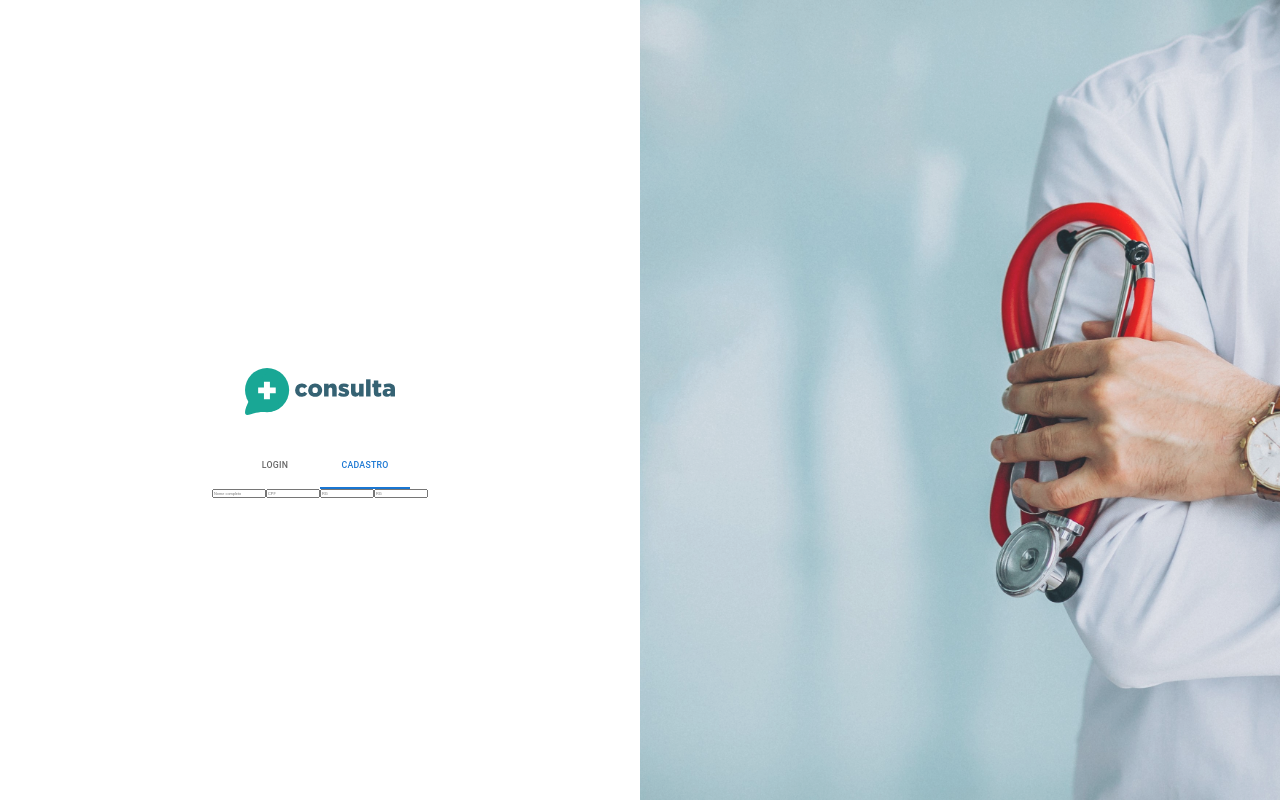
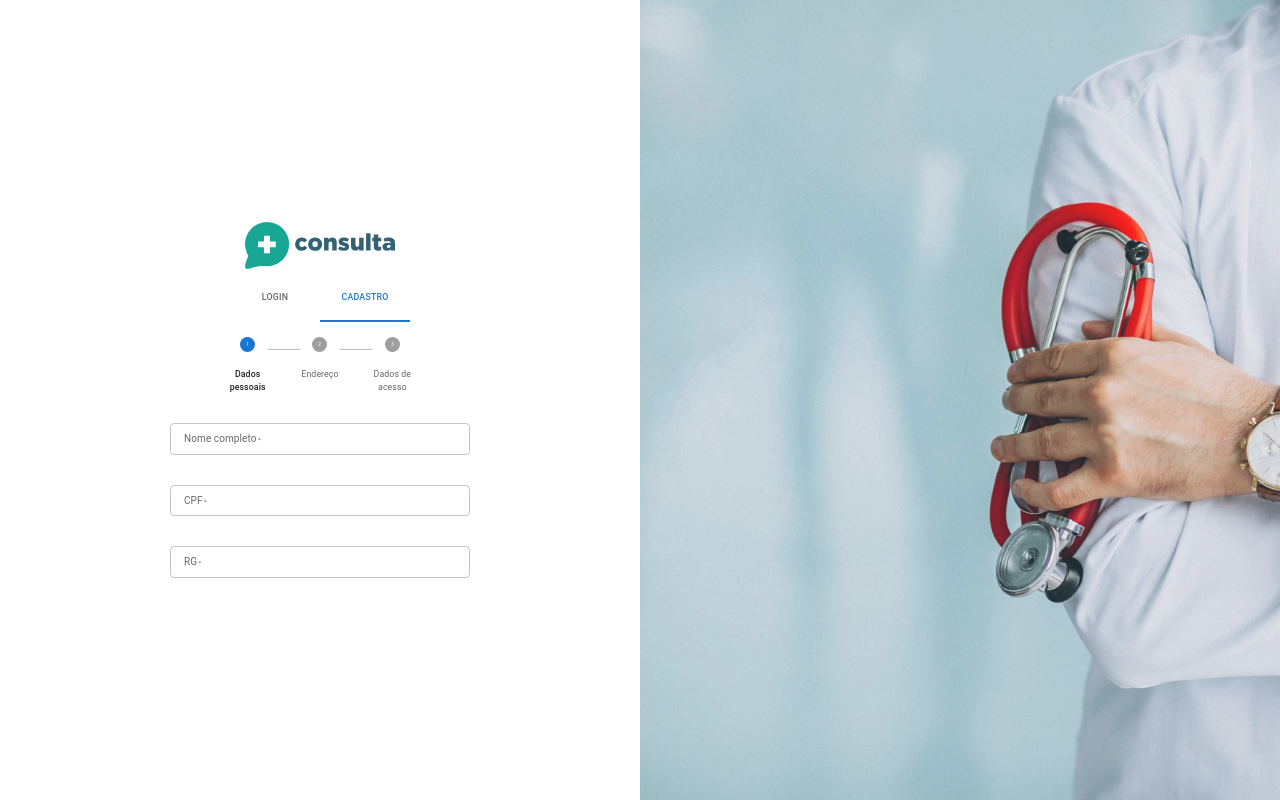
Before and after one commit to loisfg/mais-consulta-ws, a React (Create React App) app in the folder projeto/front/mais-consulta/: page / in a window 1280 px wide. Both pictures are taken after a click on the tab "CADASTRO". Built offline with nearby package versions, Linux system fonts and the light colour scheme.

Commit message:
feat(front): criar cadastro de pacientes

```diff
--- a/projeto/front/mais-consulta/src/components/FormLogin/styles.js
+++ b/projeto/front/mais-consulta/src/components/FormLogin/styles.js
@@ -1,7 +1,7 @@
 import styled from 'styled-components';
 
 export const Container = styled.div `
-  height: 20rem;
+  height: 15rem;
   display: flex;
   flex-direction: column;
   align-items: center;
--- a/projeto/front/mais-consulta/src/components/Input/index.jsx
+++ b/projeto/front/mais-consulta/src/components/Input/index.jsx
@@ -1,4 +1,5 @@
 import React from 'react';
 import { CustomTextField } from './styles';
 
-export const Input = ({label}) => <CustomTextField required label={label}/>
+export const Input = ({size, label}) => <CustomTextField required size={size}
+label={label}/>
--- a/projeto/front/mais-consulta/src/components/Input/styles.js
+++ b/projeto/front/mais-consulta/src/components/Input/styles.js
@@ -4,4 +4,5 @@ import styled from 'styled-components';
 export const CustomTextField = styled(TextField)`
   margin-top: 30px !important;
   width: 300px;
+  height: 100px !important;
 `;
--- a/projeto/front/mais-consulta/src/components/SignUp/index.jsx
+++ b/projeto/front/mais-consulta/src/components/SignUp/index.jsx
@@ -1,30 +1,15 @@
 import React, { useState } from "react";
-import { Form, Container } from "./styles";
+import { Container } from "./styles";
+import { Stepper, Input } from '../'
 
-export const SignUp = (props) => {
+export const SignUp = ({activeStep}) => {
   return (
     <Container>
-      {/* <Form onSubmit={this.handleSignUp} /> */}
-      <input
-        type="text"
-        placeholder="Nome completo"
-        onChange={(e) => this.setState({ nome: e.target.value })}
-      />
-      <input
-        type="password"
-        placeholder="CPF"
-        onChange={(e) => this.setState({ cpf: e.target.value })}
-      />
-      <input
-        type="text"
-        placeholder="RG"
-        onChange={(e) => this.setState({ rg: e.target.value })}
-      />
-      <input
-        type="text"
-        placeholder="RG"
-        onChange={(e) => this.setState({ rg: e.target.value })}
-      />
+      <Stepper steps={["Dados pessoais", "Endereço", "Dados de acesso"]}
+               activeStep= {activeStep}/>
+      <Input size='small' label="Nome completo"/>
+      <Input size='small' label="CPF"/>
+      <Input size='small' label="RG"/>
     </Container>
   );
 };
--- a/projeto/front/mais-consulta/src/components/SignUp/styles.js
+++ b/projeto/front/mais-consulta/src/components/SignUp/styles.js
@@ -1,4 +1,11 @@
 import styled from "styled-components";
 
-export const Container = styled.div``;
+export const Container = styled.div`
+  height: 20rem;
+  display: flex;
+  flex-direction: column;
+  align-items: center;
+  margin: 0  0 40px 0;
+  justify-content: center;
+`;
 export const Form = styled.form``;
--- /dev/null
+++ b/projeto/front/mais-consulta/src/components/Stepper/index.jsx
@@ -0,0 +1,12 @@
+import React from 'react';
+import { StyledStepper, StyledStep, StyledStepLabel } from './styles';
+
+export function Stepper({steps, activeStep}) {
+  return <StyledStepper activeStep={activeStep} alternativeLabel>
+      {steps.map((label) => (
+        <StyledStep key={label}>
+            <StyledStepLabel>{label}</StyledStepLabel>
+        </StyledStep>
+    ))}
+  </StyledStepper>;
+}
--- /dev/null
+++ b/projeto/front/mais-consulta/src/components/Stepper/styles.js
@@ -0,0 +1,8 @@
+import styled from 'styled-components';
+import { Stepper, Step, StepLabel } from '@material-ui/core';
+
+export const StyledStepper = styled(Stepper)`margin-top: 30px;`;
+export const StyledStep = styled(Step)`
+`
+export const StyledStepLabel = styled(StepLabel)`
+`
--- a/projeto/front/mais-consulta/src/pages/Initial/index.jsx
+++ b/projeto/front/mais-consulta/src/pages/Initial/index.jsx
@@ -51,7 +51,10 @@ export const Initial = () => {
           <img src={Logo} alt="Logo +Consulta" />
         </DivLogo>
 
-        <CustomTabs value={value} onChange={handleChange} aria-label="basic tabs example">
+        <CustomTabs value={value}
+        onChange={handleChange}
+        aria-label="basic tabs example"
+        >
           <CustomTab label="Login" {...a11yProps(0)} />
           <CustomTab label="Cadastro" {...a11yProps(1)} />
         </CustomTabs>
--- a/projeto/front/mais-consulta/src/pages/Initial/styles.js
+++ b/projeto/front/mais-consulta/src/pages/Initial/styles.js
@@ -33,13 +33,13 @@ export const LeftSide = styled.div`
 `;
 
 export const DivLogo = styled.div`
-  height: 100px;
+  height: 56px;
   width: 150px;
   display: flex;
   flex-direction: column;
   align-items: center;
   justify-content: center;
-  margin-top: 40px;
+  margin-top: 0;
   img{
       width: 100%;
   }
@@ -54,7 +54,9 @@ export const CustomToggleButton = styled(ToggleButton)`
   font-weight: bold !important;
 `
 
-export const CustomTabs = styled(Tabs)``
+export const CustomTabs = styled(Tabs)`
+  margin-bottom: 21px;
+`
 
 export const CustomTab = styled(Tab)`
 
```
